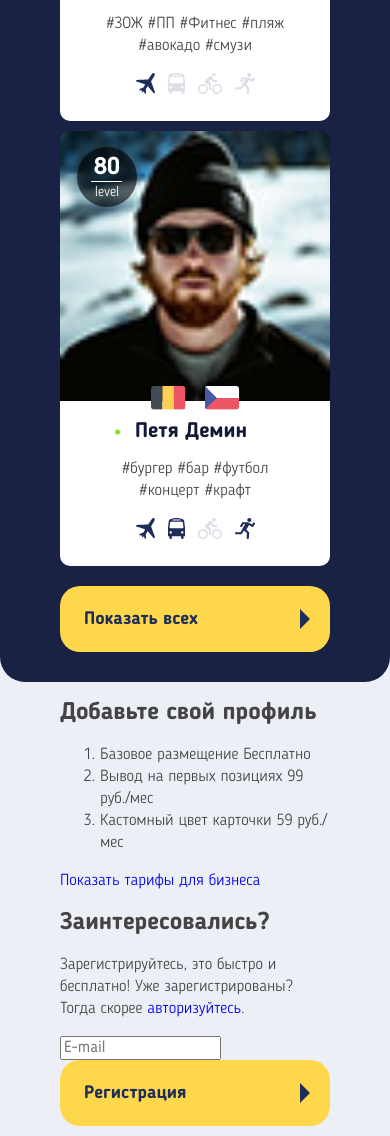
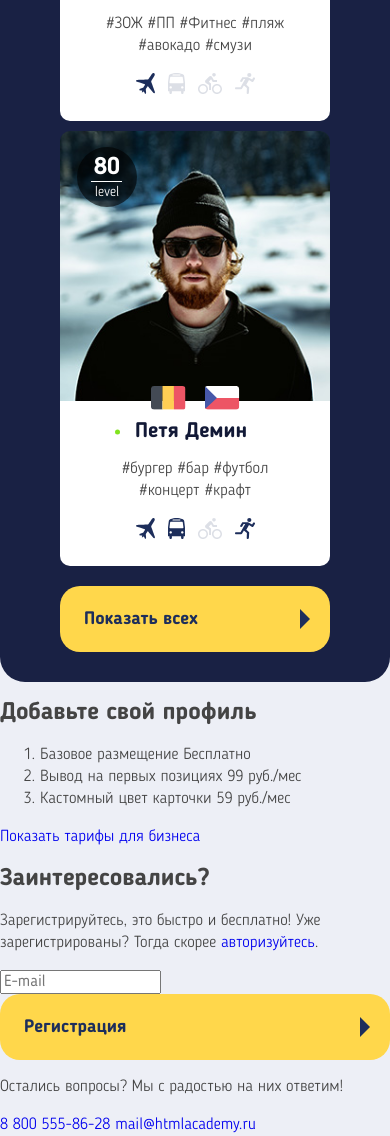
Before and after one commit to KofkaLana/1006587-pognali-17, a plain HTML site: page source/index.html in a window 390 px wide. Shown: the part 3108-4244 px from the top of the page. Drawn offline with nearby package versions, Linux system fonts and the light colour scheme; files that its build step writes are made by us from their sources; files whose address does not match are found by name.

Commit message:
корректировки для стилизации

```diff
--- a/source/index.html
+++ b/source/index.html
@@ -275,7 +275,7 @@
               <picture>
                 <source media="(min-width: 1440px)" srcset="img/firsova-desktop@1x.jpg">
                 <source media="(min-width: 768px)" srcset="img/firsova-tablet@1x.jpg">
-                <img src="img/firsova-mobile@1x.jpg" width="270" height="270"
+                <img src="img/firsova-desktop@1x.jpg" width="270" height="270"
                   alt="Таня Фирсова">
               </picture>
             </a>
@@ -348,7 +348,7 @@
               <picture>
                 <source media="(min-width: 1440px)" srcset="img/demin-desktop@1x.jpg">
                 <source media="(min-width: 768px)" srcset="img/demin-tablet@1x.jpg">
-                <img src="img/demin-mobile@1x.jpg" width="270" height="270"
+                <img src="img/demin-desktop@1x.jpg" width="270" height="270"
                   alt="Петя Демин">
               </picture>
             </a>
--- a/source/less/style.less
+++ b/source/less/style.less
@@ -18,10 +18,10 @@
 @import "blocks/progress.less";
 @import "blocks/country.less";
 @import "blocks/transports.less";
-@import "blocks/rates.less";
-@import "blocks/contacts.less";
-@import "blocks/location.less";
-@import "blocks/map.less";
-@import "blocks/page-footer.less";
+// @import "blocks/rates.less";
+// @import "blocks/contacts.less";
+// @import "blocks/location.less";
+// @import "blocks/map.less";
+// @import "blocks/page-footer.less";
 @import "blocks/social.less";
 @import "blocks/modal.less";
```
